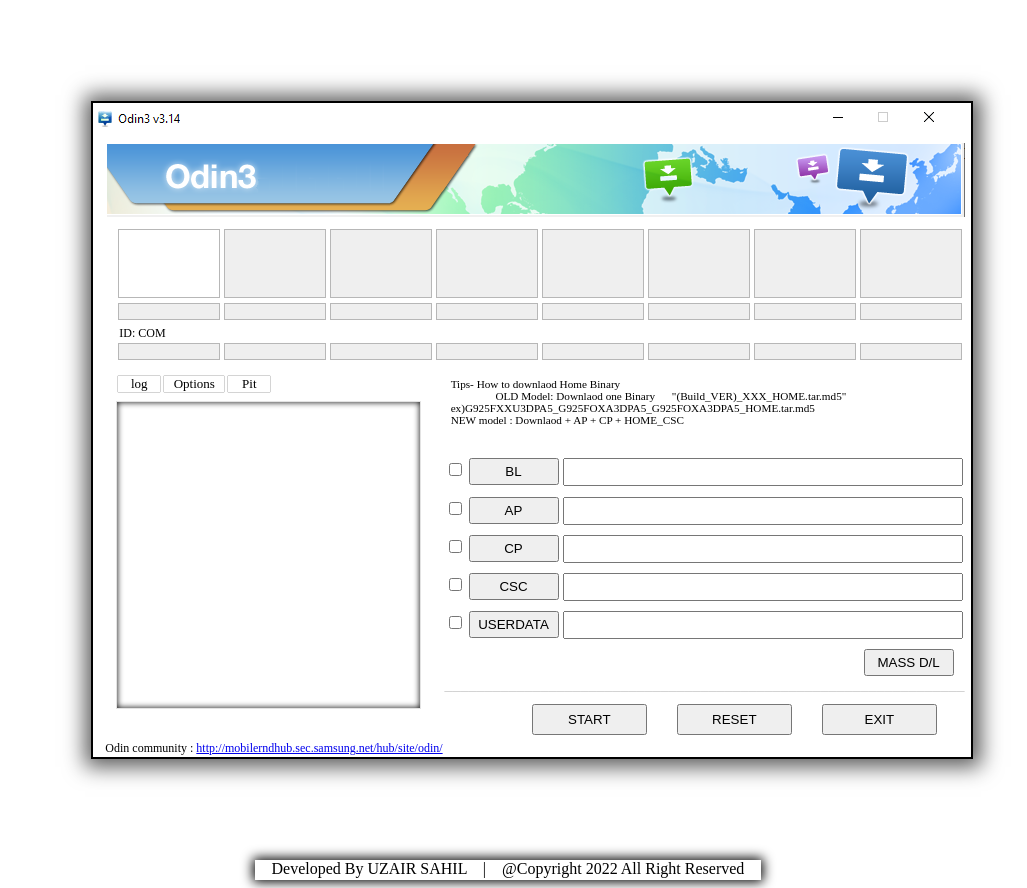
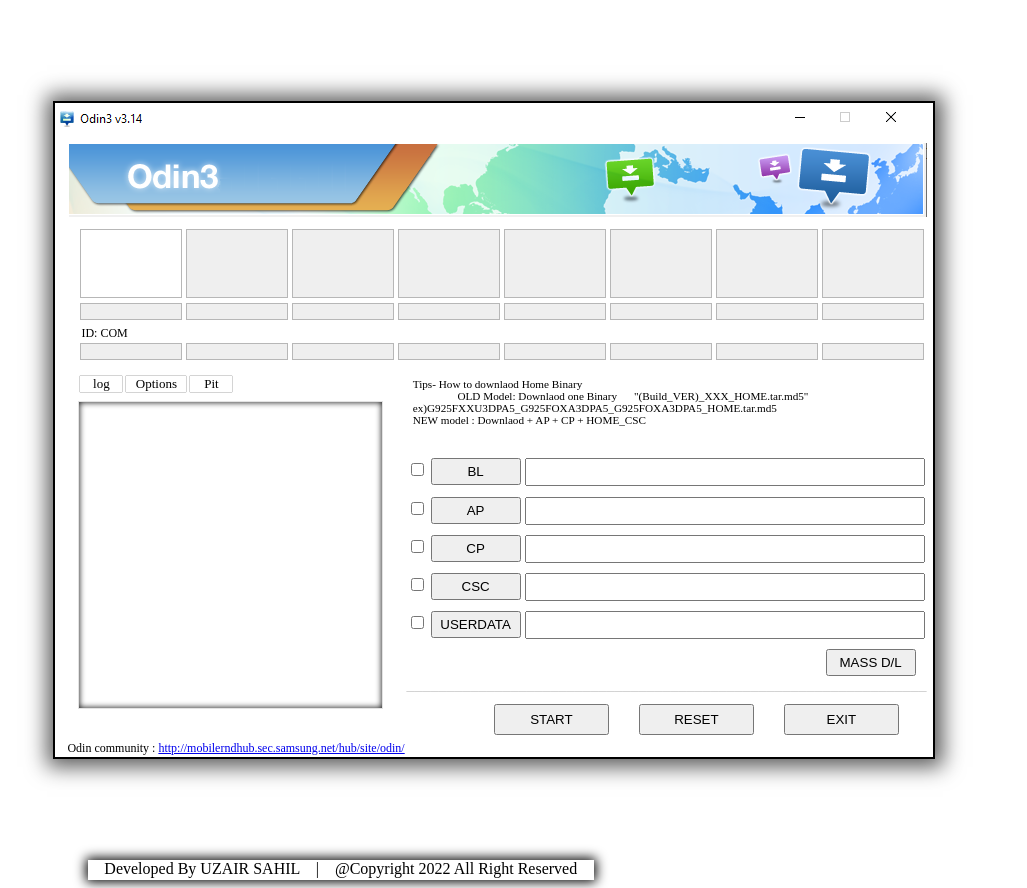
Before and after one commit to uzair401/flask, a PHP site: page / in a window 1280 px wide. Shown: the whole page, without its empty margins (170-1197 px from the left). Run offline with PHP 8.4, Linux system fonts and the light colour scheme.

Commit message:
Update style.css

```diff
--- a/style.css
+++ b/style.css
@@ -6,7 +6,7 @@
 	height: 649px;
 	margin: 8% ;
 	border: 2px solid ;
-	margin-left: 20%;
+	margin-left: 17%;
 	box-shadow: 1px 1px 20px 7px #5c5c5c;
 	font-family: serif, sans-serif;
 	transition: transform .1s;
@@ -341,7 +341,7 @@
 	box-shadow: 0px 0px 12px 2px;
 	width: 40%;
 	height: 20px;
-	margin-left: 33%;
+	margin-left: 250px;
 	text-align: center;
 	background-color: white;
 
```
